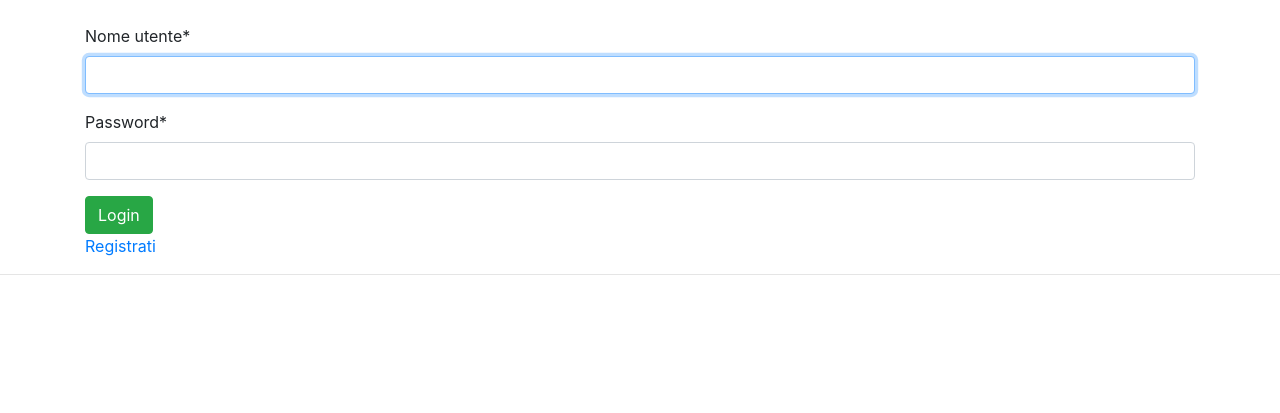
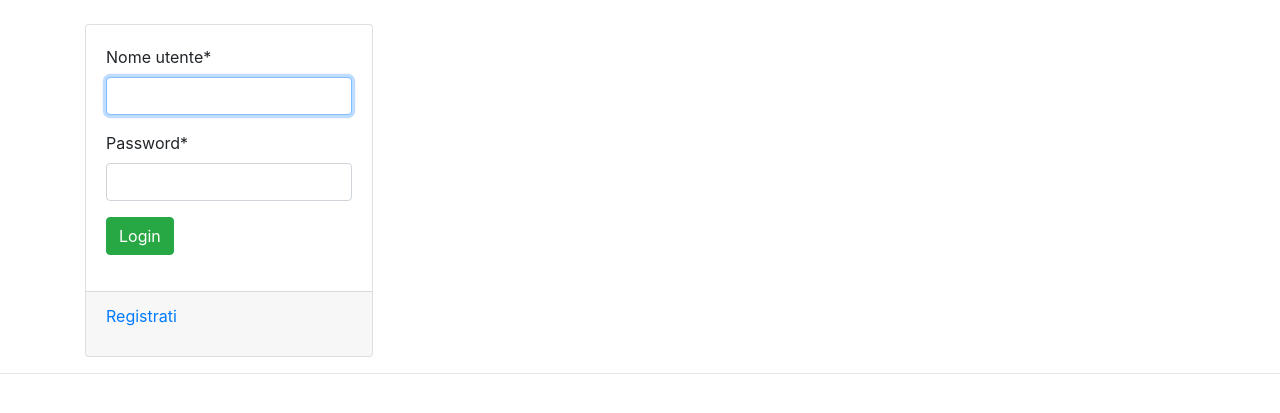
Before and after one commit to LucioPg/RIS, a Django app: page /login/ in a window 1280 px wide. Shown: the part 56-469 px from the top of the page. Run offline with Django 3.2, Linux system fonts and the light colour scheme; some libraries are stand-ins or nearby versions.

Commit message:
aggiornamento form login.html

```diff
--- a/registration/templates/registration/login.html
+++ b/registration/templates/registration/login.html
@@ -8,11 +8,17 @@ Login
 {% load crispy_forms_tags %}
     <br>
     <div class="container">
-        <form method="post" class="form-group">
-            {% csrf_token %}
-            {{ form|crispy }}
-            <button type="submit" class="btn btn-success">Login</button>
-            <p> <a href="/registration">Registrati</a> </p>
-        </form>
+        <div class="card" style="width: 18rem;">
+            <div class="card-body">
+                <form method="post" class="form-group">
+                    {% csrf_token %}
+                    {{ form|crispy }}
+                    <button type="submit" class="btn btn-success">Login</button>
+                </form>
+            </div>
+            <div class="card-footer">
+                <p> <a href="/registration">Registrati</a> </p>
+            </div>
+        </div>
     </div>
 {% endblock %}
```
